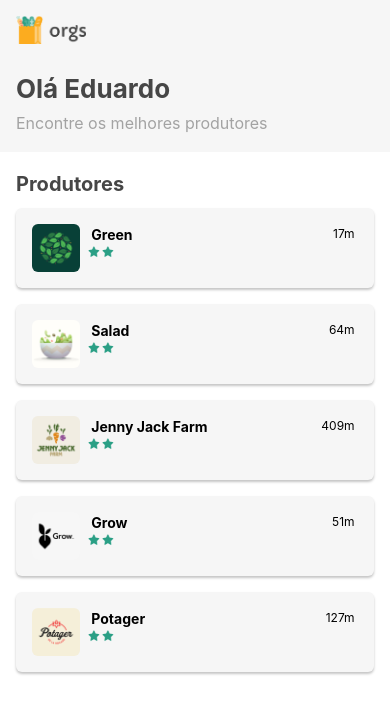
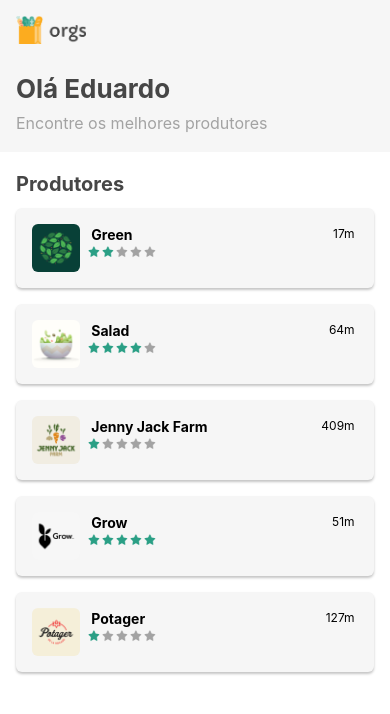
Before and after one commit to eduardomeloo/orgs-hooks, a React Native app: screen / in a window 390 px wide. Shown: the top 714 px of the page. Built offline with nearby package versions, Linux system fonts and the light colour scheme.

Commit message:
Add stars part 2

```diff
--- a/src/componentes/Estrelas.js
+++ b/src/componentes/Estrelas.js
@@ -1,5 +1,5 @@
-import React from 'react'
-import { Image, StyleSheet, View } from 'react-native'
+import React, { useState } from 'react'
+import { Image, StyleSheet, TouchableOpacity, View } from 'react-native'
 import estrela from '../assets/estrela.png'
 import estrelaCinza from '../assets/estrelaCinza.png'
 export default function Estrelas({
@@ -7,10 +7,34 @@ export default function Estrelas({
     editavel = false,
     grande = false,
 }) {
+    const  [quantidade, setQuantidade ] = useState(quantidadeAntiga)
     const estilos = estilosFuncao(grande)
+
+    const getImage = (index) => {
+        if(index < quantidade) {
+            return estrela
+        }
+        return estrelaCinza
+    }
+
+    const RenderEstrelas = () => {
+        const listaEstrelas = []
+        for(let i = 0; i < 5; i++) {
+            listaEstrelas.push(
+                <TouchableOpacity
+                    key={i}
+                    onPress={() => setQuantidade(i + 1)}
+                    disabled={!editavel}
+                >
+                    <Image style={estilos.estrela} source={ getImage(i) } />
+                </TouchableOpacity>
+            )
+        }
+
+        return listaEstrelas
+    }
     return  <View style={estilos.estrelas}>
-                <Image style={estilos.estrela} source={ estrela } />
-                <Image style={estilos.estrela} source={ estrela } />
+                <RenderEstrelas />
             </View>
 
 }
--- a/src/telas/Home/componentes/Produtor.js
+++ b/src/telas/Home/componentes/Produtor.js
@@ -1,19 +1,27 @@
-import React from "react";
-import { Text, View, Image, StyleSheet } from "react-native";
+import React, { useState } from "react";
+import { Text, View, Image, StyleSheet, TouchableOpacity } from "react-native";
 import Estrelas from "../../../componentes/Estrelas";
 
 export default function Produtor({ nome, imagem, distancia, estrelas })  {
-    return  <View style={estilos.cartao}>
+    const [selecionado, setSelecionado] = useState(false);
+    return  <TouchableOpacity
+                style={estilos.cartao}
+                onPress={() => setSelecionado(!selecionado)}
+            >
                 <Image style={estilos.imagem} source={ imagem } accessibilityLabel={ nome } />
                 <View style={estilos.informacoes}>
                     <View>
                         <Text style={estilos.nome}> { nome } </Text>
-                        <Estrelas quantidade={ estrelas } />
+                        <Estrelas
+                            quantidade={ estrelas }
+                            editavel={selecionado}
+                            grande={selecionado}
+                        />
                     </View>
                     <Text style={estilos.distancia}> { distancia } </Text>
                 </View>
 
-            </View>
+            </TouchableOpacity>
 }
 
 const estilos = StyleSheet.create({
```
